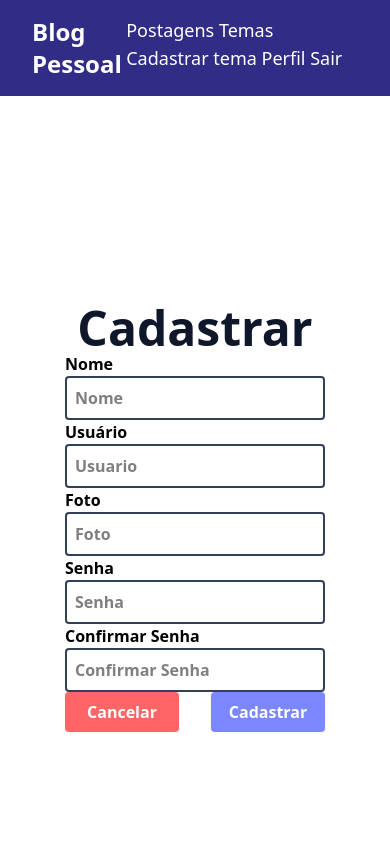
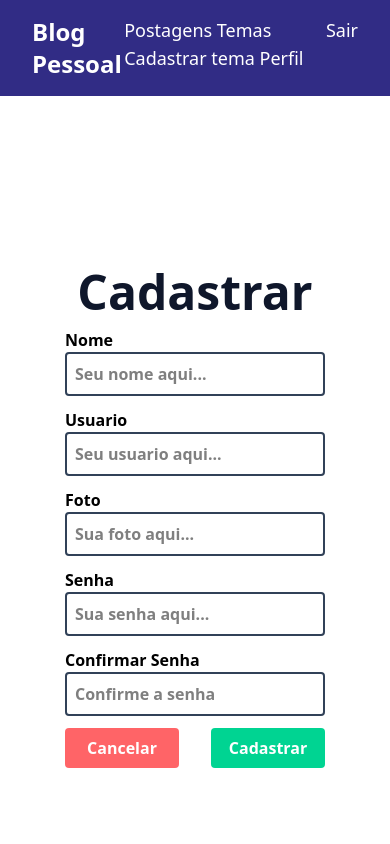
Before and after one commit to gioroberta/Blog, a React (Vite) app: page /cadastro in a window 390 px wide. Shown: the top 844 px of the page. Built offline with nearby package versions, Linux system fonts and the light colour scheme.

Commit message:
:sparkles: feat: implement authentication flow with Axios, services and AuthContext

```diff
--- a/package.json
+++ b/package.json
@@ -12,9 +12,11 @@
   "dependencies": {
     "@phosphor-icons/react": "^2.1.10",
     "@tailwindcss/vite": "^4.1.18",
+    "axios": "^1.13.5",
     "react": "^19.2.0",
     "react-dom": "^19.2.0",
     "react-router-dom": "^7.13.0",
+    "react-spinners": "^0.17.0",
     "tailwindcss": "^4.1.18"
   },
   "devDependencies": {
--- a/src/App.tsx
+++ b/src/App.tsx
@@ -4,10 +4,12 @@ import Navbar from "./components/navbar/Navbar";
 import Home from "./pages/home/Home";
 import Cadastro from "./pages/home/cadastro/Cadastro";
 import Login from "./pages/home/login/Login";
+import { AuthProvider } from "./contexts/AuthContext";
 
 function App() {
   return (
     <>
+    <AuthProvider>
       <BrowserRouter>
         <Navbar />
         <div className="min-h-[80v]">
@@ -19,6 +21,7 @@ function App() {
         </div>
         <Footer />
       </BrowserRouter>
+      </AuthProvider>
     </>
   );
 }
--- a/src/components/navbar/Navbar.tsx
+++ b/src/components/navbar/Navbar.tsx
@@ -1,6 +1,18 @@
-import { Link } from "react-router-dom";
+import { useContext } from "react";
+import { Link, useNavigate } from "react-router-dom";
+import { AuthContext } from "../../contexts/AuthContext";
 
 function Navbar() {
+  const navigate = useNavigate();
+
+  const { handleLogout } = useContext(AuthContext);
+
+  function logout() {
+    handleLogout();
+    alert("O Usuário foi desconectado com sucesso!");
+    navigate("/");
+  }
+
   return (
     <>
       <div className="w-full flex justify-center py-4 bg-indigo-900 text-white">
@@ -9,7 +21,10 @@ function Navbar() {
             Blog Pessoal
           </Link>
           <div className="flex gap-4">
-            Postagens Temas Cadastrar tema Perfil Sair
+            Postagens Temas Cadastrar tema Perfil
+            <Link to="" onClick={logout} className="hover:underline">
+              Sair
+            </Link>
           </div>
         </div>
       </div>
--- /dev/null
+++ b/src/contexts/AuthContext.tsx
@@ -0,0 +1,59 @@
+import { createContext, type ReactNode, useState } from "react";
+import type { UsuarioLogin } from "../models/UsuarioLogin";
+import { login } from "../services/Service";
+
+interface AuthContextProps {
+  usuario: UsuarioLogin;
+  handleLogout(): void;
+  handleLogin(usuario: UsuarioLogin): Promise<void>;
+  isLoading: boolean;
+}
+
+interface AuthProviderProps {
+  children: ReactNode;
+}
+
+export const AuthContext = createContext({} as AuthContextProps);
+
+export function AuthProvider({ children }: AuthProviderProps) {
+  const [usuario, setUsuario] = useState<UsuarioLogin>({
+    id: 0,
+    nome: "",
+    usuario: "",
+    senha: "",
+    foto: "",
+    token: "",
+  });
+
+  const [isLoading, setIsLoading] = useState(false);
+
+  async function handleLogin(usuarioLogin: UsuarioLogin) {
+    setIsLoading(true);
+    try {
+      await login(`/usuarios/logar`, usuarioLogin, setUsuario);
+      alert("O Usuário foi autenticado com sucesso!");
+    } catch (error) {
+      alert("Os Dados do usuário estão inconsistentes!");
+    }
+    setIsLoading(false);
+  }
+
+  function handleLogout() {
+    setUsuario({
+      id: 0,
+      nome: "",
+      usuario: "",
+      senha: "",
+      foto: "",
+      token: "",
+    });
+  }
+
+  return (
+    <AuthContext.Provider
+      value={{ usuario, handleLogin, handleLogout, isLoading }}
+    >
+      {children}
+    </AuthContext.Provider>
+  );
+}
--- /dev/null
+++ b/src/models/Usuario.ts
@@ -0,0 +1,10 @@
+import type { Postagem } from "./Postagem";
+
+export interface Usuario {
+  id: number;
+  nome: string;
+  usuario: string;
+  senha: string;
+  foto: string;
+  postagem?: Postagem[] | null; //lado que o relacionamento é oneToMany
+}
--- /dev/null
+++ b/src/models/UsuarioLogin.ts
@@ -0,0 +1,8 @@
+export interface UsuarioLogin {
+    id: number;
+  nome: string;
+  usuario: string;
+  senha: string;
+  foto: string;
+  token: string;
+}
--- a/src/pages/home/cadastro/Cadastro.tsx
+++ b/src/pages/home/cadastro/Cadastro.tsx
@@ -1,72 +1,169 @@
+import { useEffect, useState, type ChangeEvent } from "react";
+import { useNavigate } from "react-router-dom";
+import { ClipLoader } from "react-spinners";
+import type { Usuario } from "../../../models/Usuario";
+import { cadastrarUsuario } from "../../../services/Service";
+
 function Cadastro() {
+  const navigate = useNavigate();
+
+  const [isLoading, setIsLoading] = useState<boolean>(false);
+
+  const [confirmarSenha, setConfirmarSenha] = useState<string>("");
+
+  const [usuario, setUsuario] = useState<Usuario>({
+    id: 0,
+    nome: "",
+    usuario: "",
+    senha: "",
+    foto: "",
+  });
+
+  function retornar() {
+    navigate("/login");
+  }
+
+  useEffect(() => {
+    if (usuario.id !== 0) {
+      retornar();
+    }
+  }, [usuario]);
+
+  function atualizarEstado(e: ChangeEvent<HTMLInputElement>) {
+    setUsuario({
+      ...usuario,
+      [e.target.name]: e.target.value,
+    });
+  }
+
+  function handleConfirmarSenha(e: ChangeEvent<HTMLInputElement>) {
+    setConfirmarSenha(e.target.value);
+  }
+
+  async function cadastrarNovoUsuario(e: ChangeEvent<HTMLFormElement>) {
+    e.preventDefault();
+
+    if (confirmarSenha === usuario.senha && usuario.senha.length >= 8) {
+      setIsLoading(true);
+
+      try {
+        await cadastrarUsuario("/usuarios/cadastrar", usuario, setUsuario);
+        alert("Cadastrou o usuário... paz");
+      } catch (error) {
+        alert("Erro ao cadastar o usuario");
+        console.log(error);
+      }
+    } else {
+      alert("Dados errados, confere isso ai.");
+      setUsuario({ ...usuario, senha: "" });
+      setConfirmarSenha("");
+    }
+    setIsLoading(false);
+  }
+
   return (
     <>
       <div className="grid grid-cols-1 lg:grid-cols-2 h-screen place-items-center font-bold">
-        <div className="bg-[url('https://i.imgur.com/ZZFAmzo.jpg')] lg:block hidden bg-no-repeat w-full min-h-screen bg-cover bg-center"></div>
-        <form className="flex justify-center items-center flex-col w-2/3 gap">
+        <div className="bg-[url('https://ik.imagekit.io/2zvbvzaqt/google.jpg')] lg:block hidden bg-no-repeat w-full min-h-screen bg-contain bg-left"></div>
+
+        <form
+          onSubmit={cadastrarNovoUsuario}
+          className="flex justify-center items-center flex-col w-2/3 gap-3"
+        >
           <h2 className="text-slate-900 text-5xl">Cadastrar</h2>
+
           <div className="flex flex-col w-full">
             <label htmlFor="nome">Nome</label>
             <input
               type="text"
               id="nome"
               name="nome"
-              placeholder="Nome"
+              placeholder="Seu nome aqui..."
               className="border-2 border-slate-700 rounded p-2"
+              value={usuario.nome}
+              onChange={(e: ChangeEvent<HTMLInputElement>) =>
+                atualizarEstado(e)
+              }
             />
           </div>
+
           <div className="flex flex-col w-full">
-            <label htmlFor="usuario">Usuário</label>
+            <label htmlFor="usuario">Usuario</label>
             <input
               type="text"
               id="usuario"
               name="usuario"
-              placeholder="Usuario"
+              placeholder="Seu usuario aqui..."
               className="border-2 border-slate-700 rounded p-2"
+              value={usuario.usuario}
+              onChange={(e: ChangeEvent<HTMLInputElement>) =>
+                atualizarEstado(e)
+              }
             />
           </div>
+
           <div className="flex flex-col w-full">
             <label htmlFor="foto">Foto</label>
             <input
               type="text"
               id="foto"
               name="foto"
-              placeholder="Foto"
+              placeholder="Sua foto aqui..."
               className="border-2 border-slate-700 rounded p-2"
+              value={usuario.foto}
+              onChange={(e: ChangeEvent<HTMLInputElement>) =>
+                atualizarEstado(e)
+              }
             />
           </div>
+
           <div className="flex flex-col w-full">
             <label htmlFor="senha">Senha</label>
             <input
               type="password"
               id="senha"
               name="senha"
-              placeholder="Senha"
+              placeholder="Sua senha aqui..."
               className="border-2 border-slate-700 rounded p-2"
+              value={usuario.senha}
+              onChange={(e: ChangeEvent<HTMLInputElement>) =>
+                atualizarEstado(e)
+              }
             />
           </div>
+
           <div className="flex flex-col w-full">
             <label htmlFor="confirmarSenha">Confirmar Senha</label>
             <input
               type="password"
               id="confirmarSenha"
               name="confirmarSenha"
-              placeholder="Confirmar Senha"
+              placeholder="Confirme a senha"
               className="border-2 border-slate-700 rounded p-2"
+              value={confirmarSenha}
+              onChange={(e: ChangeEvent<HTMLInputElement>) =>
+                handleConfirmarSenha(e)
+              }
             />
           </div>
+
           <div className="flex justify-around w-full gap-8">
             <button
               type="reset"
               className="rounded text-white bg-red-400 hover:bg-red-700 w-1/2 py-2"
+              onClick={retornar}
             >
               Cancelar
             </button>
             <button
               type="submit"
-              className="rounded text-white bg-indigo-400 hover:bg-indigo-900 w-1/2 py-2 flex justify-center"
+              className="rounded text-white flex justify-center bg-emerald-400 hover:bg-emerald-700 w-1/2 py-2"
             >
-              Cadastrar
+              {isLoading ? (
+                <ClipLoader color="#FFFFFF" size={12} />
+              ) : (
+                <span>Cadastrar</span>
+              )}
             </button>
           </div>
         </form>
--- a/src/pages/home/login/Login.tsx
+++ b/src/pages/home/login/Login.tsx
@@ -1,11 +1,50 @@
-import { Link } from "react-router-dom";
+import {
+  useContext,
+  useEffect,
+  useState,
+  type ChangeEvent,
+  type FormEvent,
+} from "react";
+import { Link, useNavigate } from "react-router-dom";
+import { ClipLoader } from "react-spinners";
+import { AuthContext } from "../../../contexts/AuthContext";
+import type { UsuarioLogin } from "../../../models/UsuarioLogin";
 
 function Login() {
+  const navigate = useNavigate();
+
+  const { usuario, handleLogin, isLoading } = useContext(AuthContext);
+
+  const [usuarioLogin, setUsuarioLogin] = useState<UsuarioLogin>(
+    {} as UsuarioLogin
+  );
+
+  useEffect(() => {
+    if (usuario.token !== "") {
+      navigate("/home");
+    }
+  }, [usuario]);
+
+  function atualizarEstado(e: ChangeEvent<HTMLInputElement>) {
+    setUsuarioLogin({
+      ...usuarioLogin,
+      [e.target.name]: e.target.value,
+    });
+  }
+
+  function login(e: FormEvent<HTMLFormElement>) {
+    e.preventDefault();
+    handleLogin(usuarioLogin);
+  }
   return (
     <>
       <div className="grid grid-cols-1 lg:grid-cols-2 h-screen place-items-center font-bold ">
-        <form className="flex justify-center items-center flex-col w-1/2 gap-4">
+        <form
+          className="flex justify-center items-center flex-col w-1/2 gap-4"
+          onSubmit={login}
+        >
           <h2 className="text-slate-900 text-5xl ">Entrar</h2>
+
           <div className="flex flex-col w-full">
             <label htmlFor="usuario">Usuário</label>
             <input
@@ -14,6 +53,10 @@ function Login() {
               name="usuario"
               placeholder="Usuario"
               className="border-2 border-slate-700 rounded p-2"
+              value={usuarioLogin.usuario}
+              onChange={(e: ChangeEvent<HTMLInputElement>) =>
+                atualizarEstado(e)
+              }
             />
           </div>
           <div className="flex flex-col w-full">
@@ -24,6 +67,10 @@ function Login() {
               name="senha"
               placeholder="Senha"
               className="border-2 border-slate-700 rounded p-2"
+              value={usuarioLogin.senha}
+              onChange={(e: ChangeEvent<HTMLInputElement>) =>
+                atualizarEstado(e)
+              }
             />
           </div>
           <button
@@ -31,7 +78,11 @@ function Login() {
             className="rounded bg-indigo-400 flex justify-center
                                    hover:bg-indigo-900 text-white w-1/2 py-2"
           >
-            <span>Entrar</span>
+            {isLoading ? (
+              <ClipLoader color="#ffffff" size={24} />
+            ) : (
+              <span>Entrar</span>
+            )}
           </button>
 
           <hr className="border-slate-800 w-full" />
--- /dev/null
+++ b/src/services/Service.ts
@@ -0,0 +1,19 @@
+import axios from "axios";
+
+const api = axios.create({
+  baseURL: "https://backenddothiagojs12.onrender.com", //endereco do meu backend
+});
+
+export const cadastrarUsuario = async (
+  url: string,
+  dados: object,
+  setDados: Function
+) => {
+  const resposta = await api.post(url, dados);
+  setDados(resposta.data);
+};
+
+export const login = async (url: string, dados: object, setDados: Function) => {
+  const resposta = await api.post(url, dados);
+  setDados(resposta.data);
+};
```
Also changed, not shown: src/models/Postagem.ts (added, +11 -0 lines), src/models/Tema.ts (added, +7 -0 lines), 1 other file (tests, documents, lock files or other folders).
